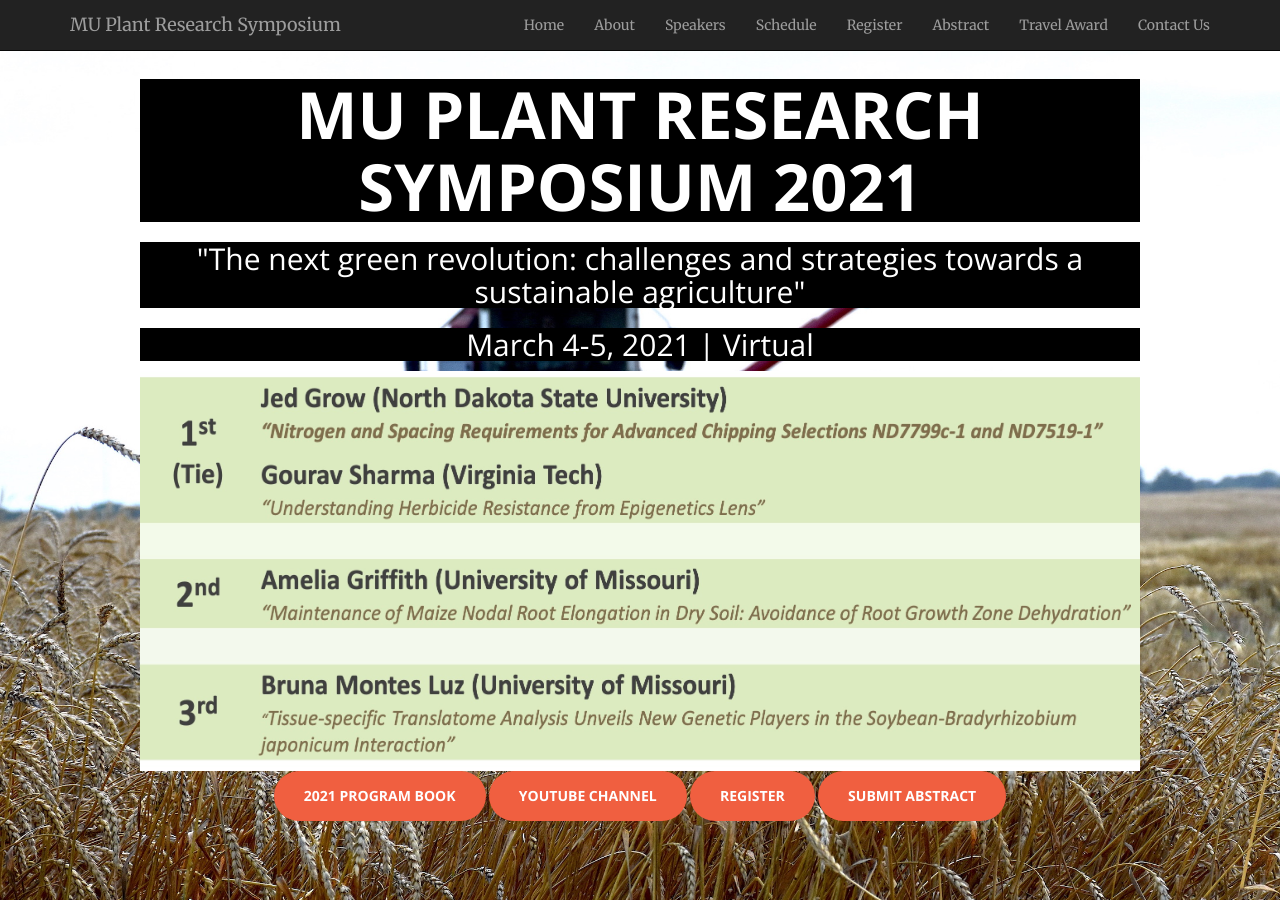
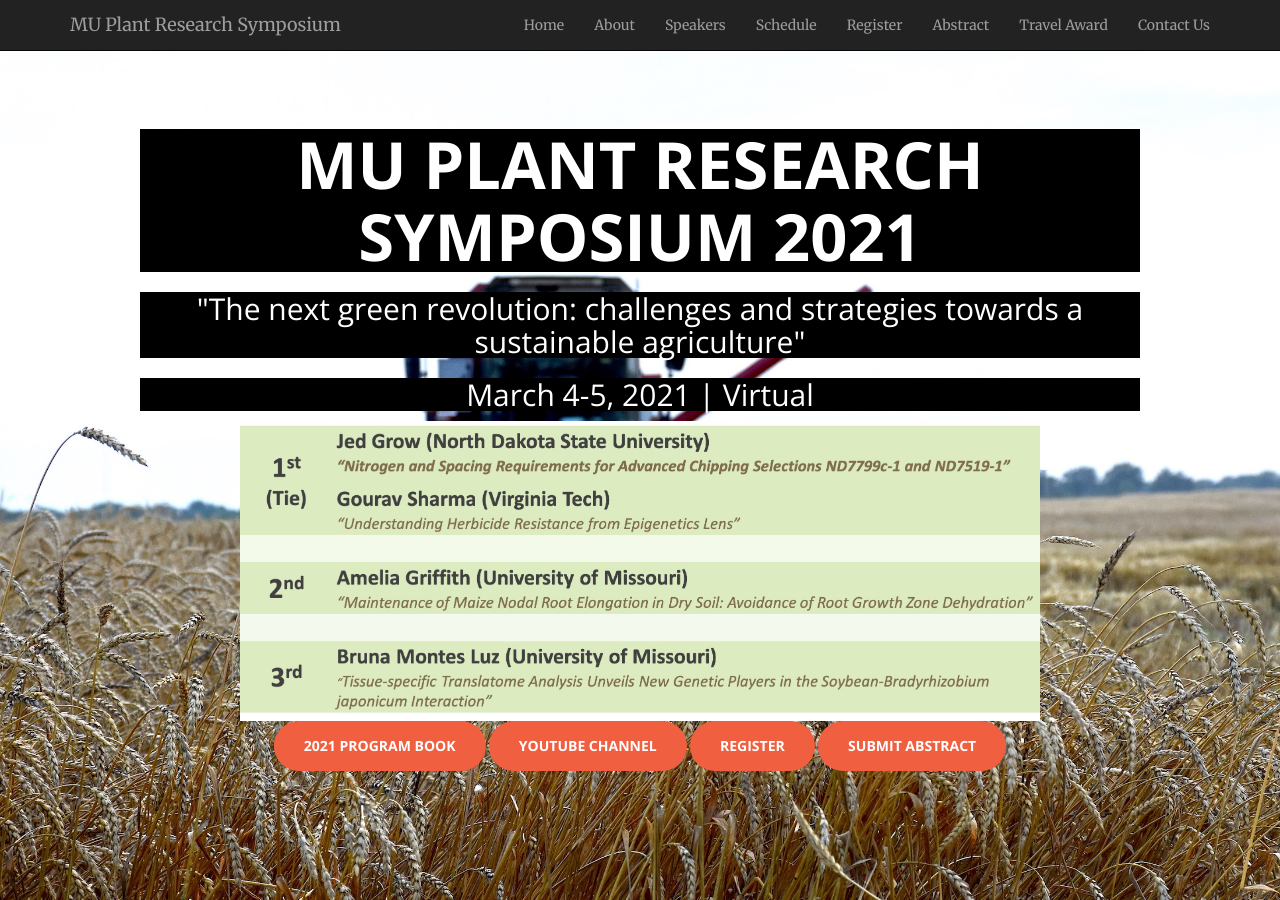
Before and after one commit to mupioneersymposium/mupioneersymposium.github.io, a Jekyll site: the page built from index.html, in a window 1280 px wide and 900 px high. Built offline with Jekyll 4.4.1, drawn with Linux system fonts in a browser that asks for light colours.

Commit message:
Update header.html

```diff
--- a/_includes/header.html
+++ b/_includes/header.html
@@ -4,7 +4,7 @@
             <h1 style="background-color:black;">MU Plant Research Symposium 2021</h1>
             <h2 style="background-color:black;">"The next green revolution: challenges and strategies towards a sustainable agriculture"</h2>
             <h2 style="background-color:black;">March 4-5, 2021 | Virtual </h2>
-            <img src="/img/2021LightningWinners.jpg" alt="Winners of Lightning Talk:Panel Discussion" width="1000" height="400">
+            <img src="/img/2021LightningWinners.jpg" alt="Winners of Lightning Talk:Panel Discussion" width="800" height="300">
             <a target="_blank" href="https://drive.google.com/file/d/1VjnUJz2nTVGwZcK-j61eVeZIjGsMU3Tz/view?usp=sharing" class="btn btn-primary btn-xl page-scroll">2021 Program Book</a>
             <a target="_blank" href="https://www.youtube.com/channel/UCx_xqiB6fEu-4e_f5nmf-gw/videos" class="btn btn-primary btn-xl page-scroll">YouTube Channel</a>
             <a target="_blank" href="register.html" class="btn btn-primary btn-xl page-scroll">Register</a>
```
